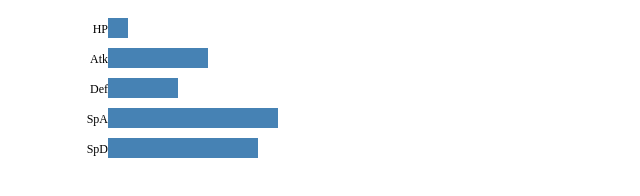
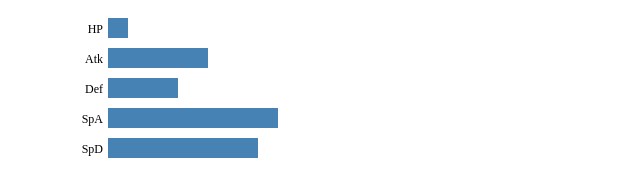
Before and after one commit to haruor/InfoVis2025, a plain HTML site: page W04/w04_task2.html in a window 1280 px wide. Shown: the full height of the page, 0-640 px from the left. Drawn offline with nearby package versions, Linux system fonts and the light colour scheme.

Commit message:
w04_task2 commit

```diff
--- a/W04/w04_task2.html
+++ b/W04/w04_task2.html
@@ -30,7 +30,7 @@
             .data(data)
             .enter()
             .append("text")
-            .attr("x", 100)
+            .attr("x", 95)
             .attr("y", function(d, i) { return padding + i * (height + padding) + height / 2 + 5; })
             .text(function(d) { return d.label; })
             .attr("font-size", "12px")
```
